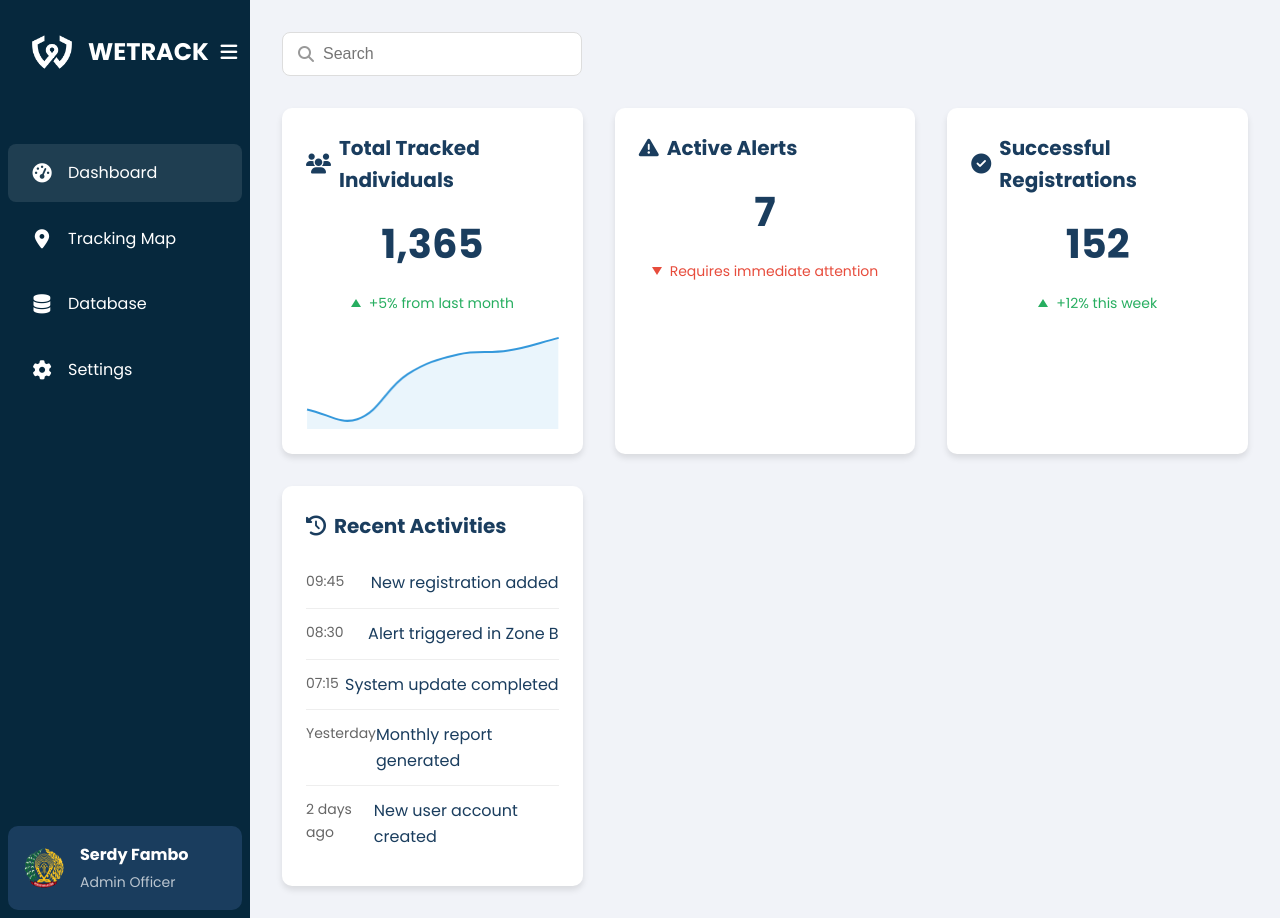
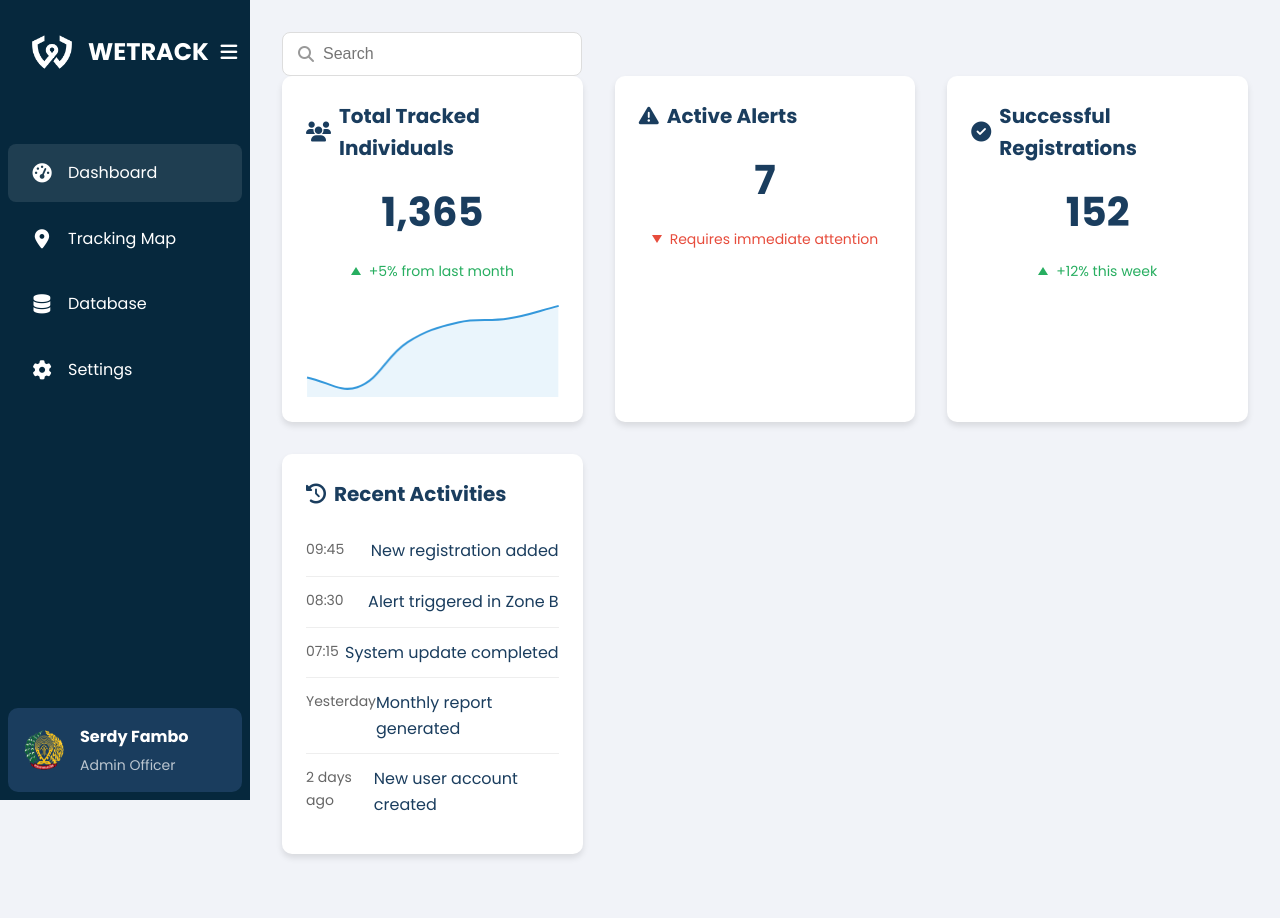
Before and after one commit to nikoyogapranata/wetrack, a PHP site: page /html/home.html in a window 1280 px wide. After the commit the page ends 858 px from the top, so only its background shows below. Run offline with PHP 8.4, Linux system fonts and the light colour scheme; some web fonts are replaced.

Commit message:
Improving the sidebar appearance

```diff
--- a/Bapas/css/style.css
+++ b/Bapas/css/style.css
@@ -37,6 +37,12 @@ body {
     display: flex;
     flex-direction: column;
     transition: width 0.3s ease-in-out;
+    position: fixed;
+    top: 0;
+    left: 0;
+    height: 100vh;
+    overflow-y: auto;
+    z-index: 100;
 }
 
 .sidebar.collapsed {
@@ -187,11 +193,11 @@ body {
     overflow-y: auto;
 }
 
-.content-header {
-    display: flex;
-    justify-content: space-between;
-    align-items: center;
-    margin-bottom: 2rem;
+.content {
+    flex: 1;
+    padding: 2rem;
+    margin-left: 250px;
+    overflow-y: auto;
 }
 
 .search-bar {
```
Also changed, not shown: Bapas/css/data.css (+33 -0 lines), Bapas/css/dataNapi.css (+8 -3 lines), Bapas/css/tracking.css (+12 -8 lines).
